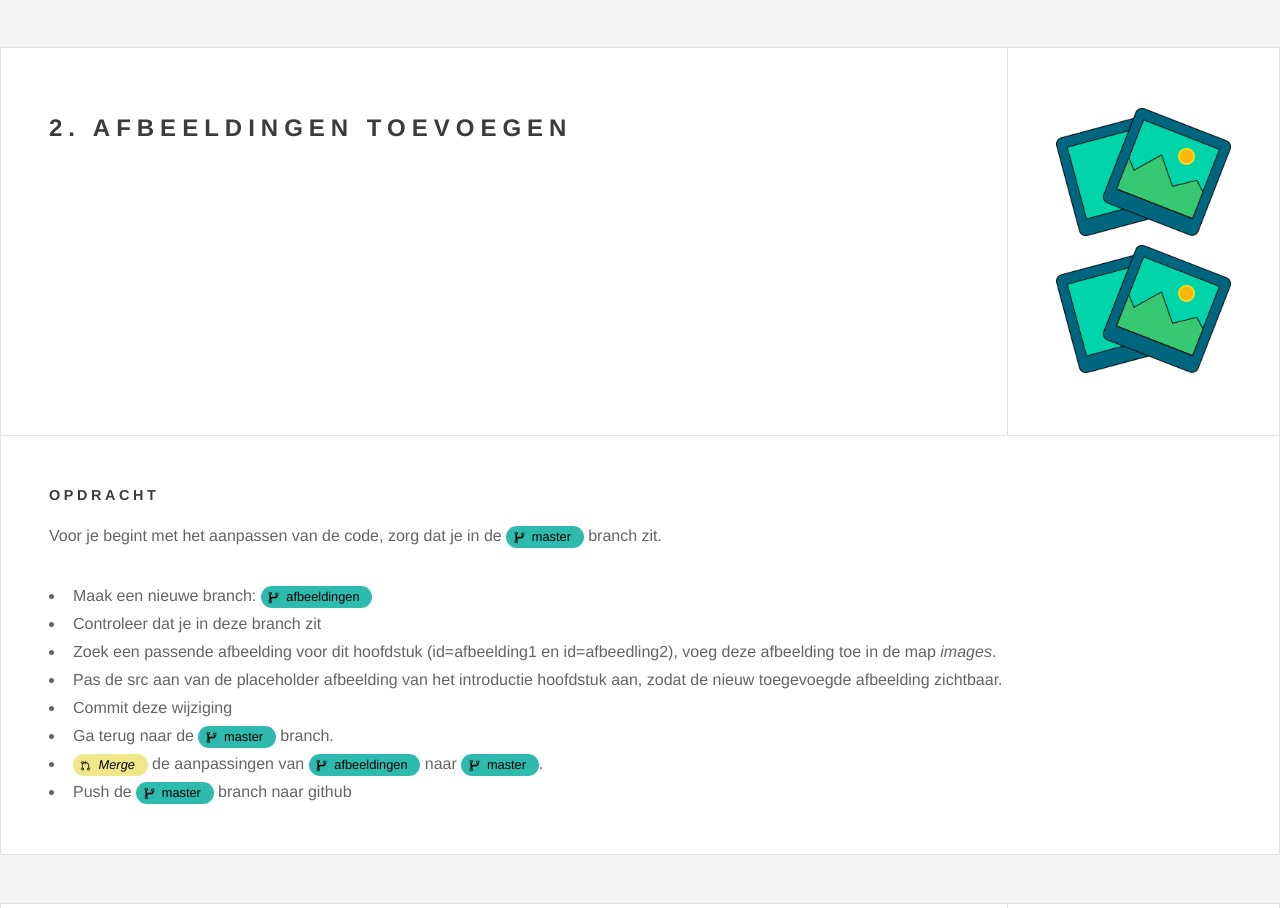
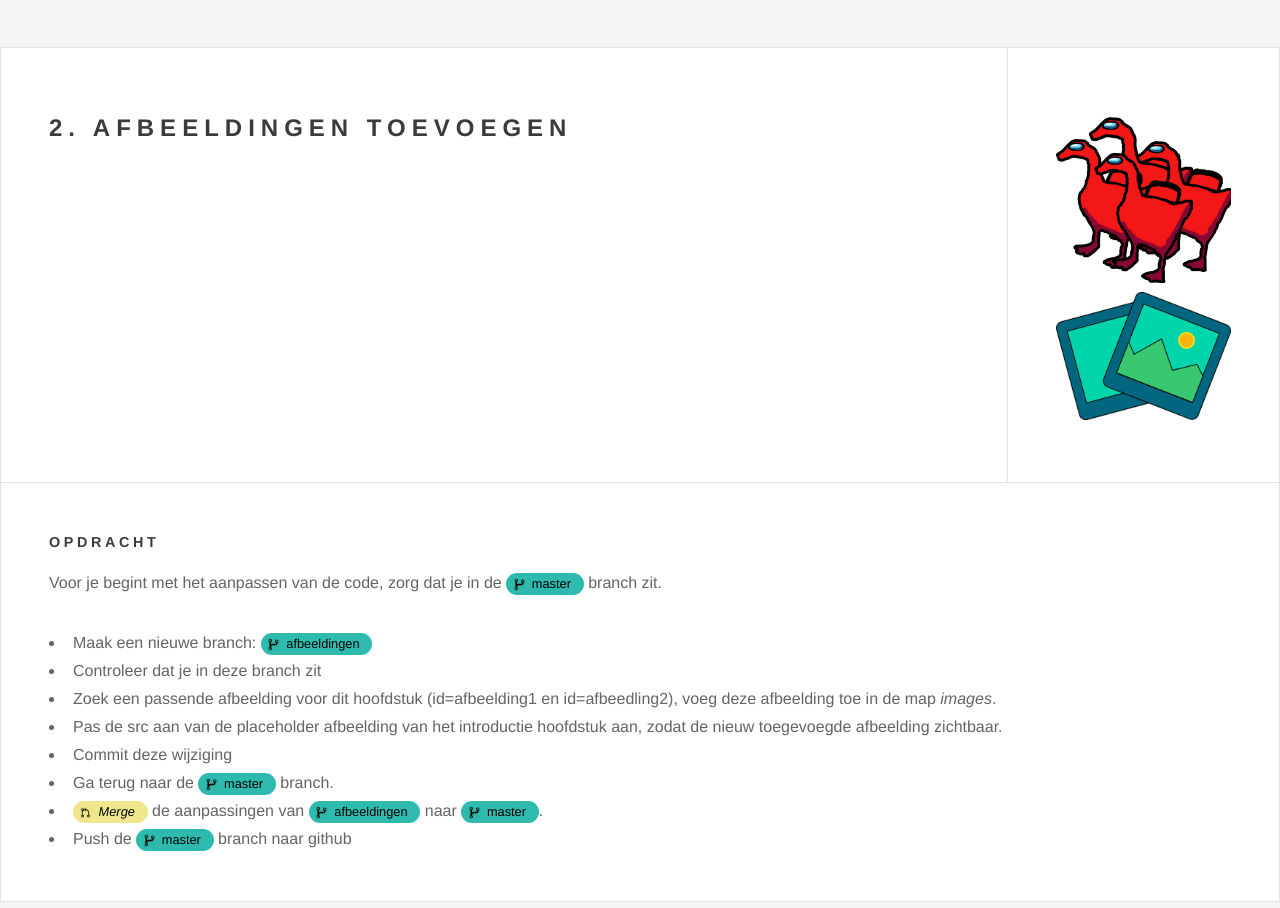
Before and after one commit to 6028491/VSBH-Les, a plain HTML site: page index.html in a window 1280 px wide. Shown: the part 1325-2233 px from the top of the page. Drawn offline with Linux system fonts and the light colour scheme.

Commit message:
amogeese image

```diff
--- a/index.html
+++ b/index.html
@@ -82,7 +82,7 @@
                         <h2>2. Afbeeldingen toevoegen</h2>
                     </div>
                     <div class="meta">
-                        <img id="afbeelding1" src="images/pictures.png">
+                        <img id="afbeelding1" src="images/AmonGEESE.png">
                         <img id="afbeelding2" src="images/pictures.png">
                     </div>
                 </header>
```
Also changed, not shown: images/AmonGEESE.png (added).
